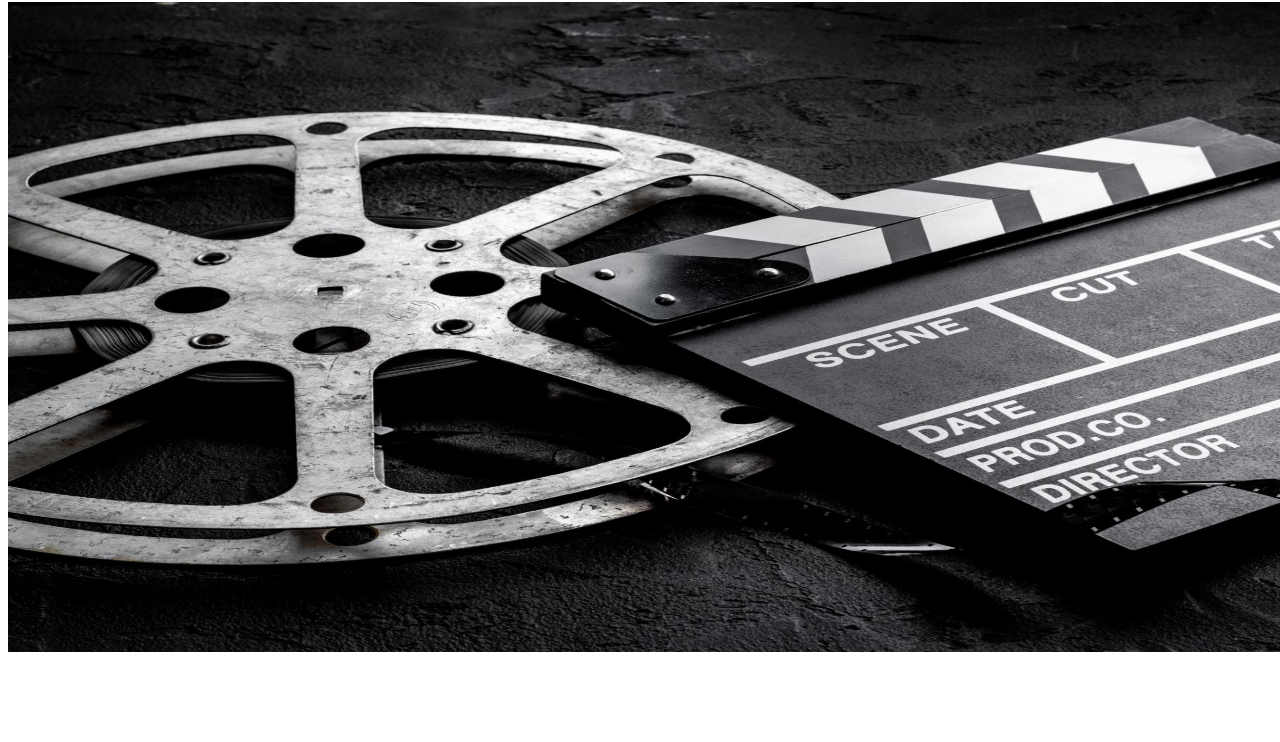
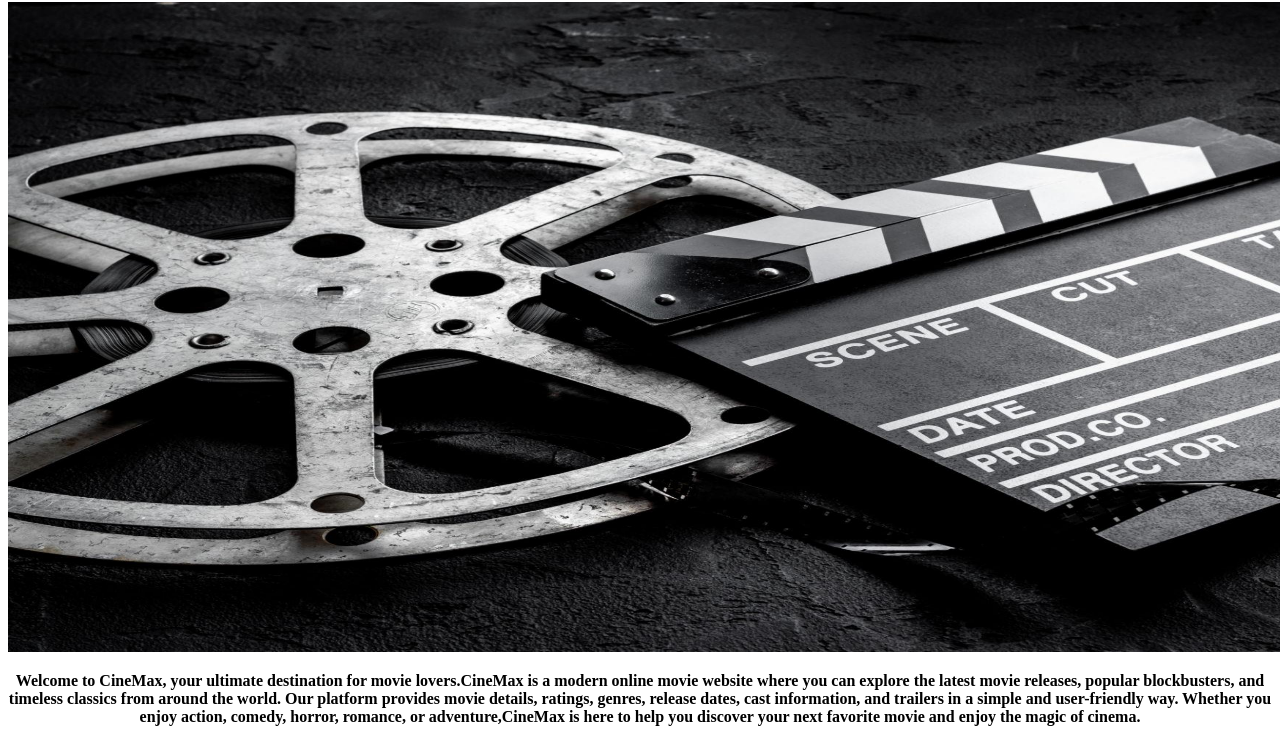
Before and after one commit to Nikesha01/Movie-TV-Show-Database, a plain HTML site: page about.html in a window 1280 px wide. Shown: the part 78-820 px from the top of the page. Drawn offline with Linux system fonts and the light colour scheme.

Commit message:
add about para

```diff
--- a/about.html
+++ b/about.html
@@ -9,6 +9,14 @@
         <h1> ABOUT CINEMAX </h1>
 <img src="voIhOrAOTBqDqVg2ggdlSb_21ITNKRADfk7HOiWNE4U1F6apNz3pnmPEoxDrj6txMIxqY9-fHiZvV3hXDLxmVhwnOZdPXb1kbEyFk0gjklf7lmyKsZ2D_ED9rpUoziloBIX1xNZhVRj3QAjA2mKCAjRTrWKM0Hfv5EJG2THTg8njV-09nO2TB.jpg
 " alt="movie" width="1500" height="650">
+<center>
+<p>
+    <b>
+Welcome to <strong>CineMax</strong>, your ultimate destination for movie lovers.CineMax is a modern online movie website where you can explore the latest movie releases,
+popular blockbusters, and timeless classics from around the world. Our platform provides movie details, ratings, genres, release dates, cast information, and trailers in a simple
+and user-friendly way. Whether you enjoy action, comedy, horror, romance, or adventure,CineMax is here to help you discover your next favorite movie and enjoy the magic of cinema.</b>
+</p>
+</center>
 
 </body>
 </html>
```
